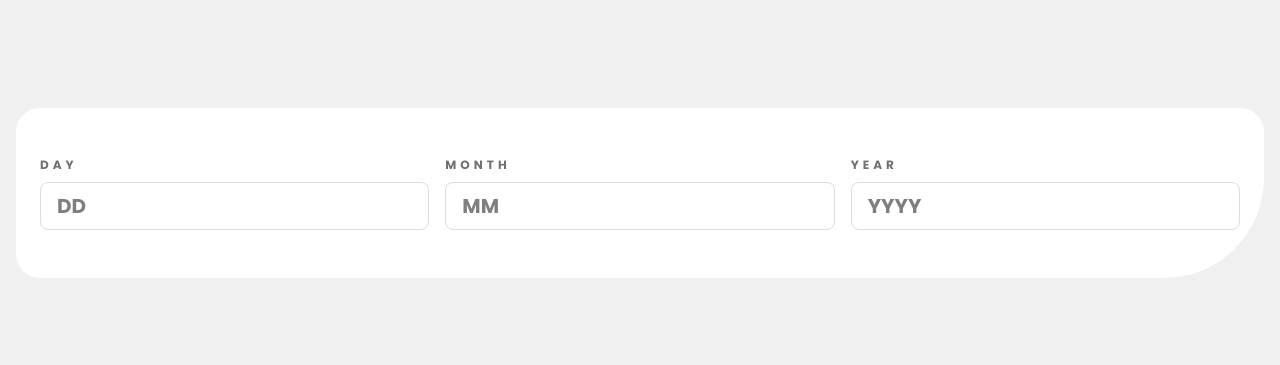
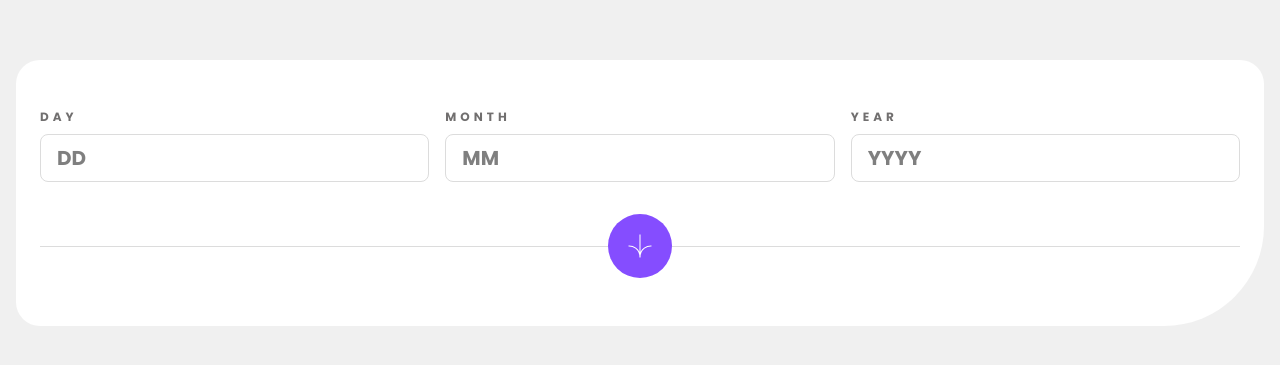
Before and after one commit to g-akca/age-calculator-app, a React (Vite) app: page / in a window 1280 px wide. Shown: the part 207-572 px from the top of the page. Built offline with nearby package versions, Linux system fonts and the light colour scheme.

Commit message:
Add DividerSection content and styles

```diff
--- a/src/components/DividerSection.jsx
+++ b/src/components/DividerSection.jsx
@@ -1,7 +1,16 @@
+import arrowIcon from "/images/icon-arrow.svg";
+
 function DividerSection() {
   return (
-    <>
-    </>
+    <div className="grid grid-cols-[1fr_auto_1fr] items-center">
+      <div className="h-px bg-grey-200" aria-hidden />
+
+      <button type="submit" className="w-16 aspect-square rounded-full bg-purple-500 flex justify-center items-center">
+        <img src={arrowIcon} alt="Arrow icon" className="w-6 aspect-square" />
+      </button>
+
+      <div className="h-px bg-grey-200" aria-hidden />
+    </div>
   )
 }
 
```
